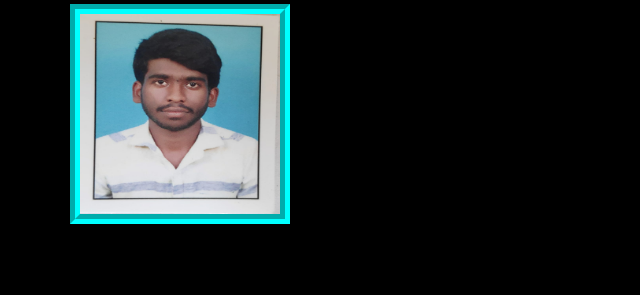
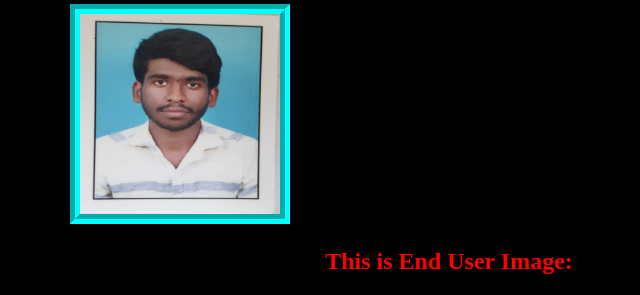
Before and after one commit to Venkatasiva18/git-process, a Django app: page /product/wish/ in a window 1280 px wide. Shown: the part 885-1180 px from the top of the page, without its empty margins (191-831 px from the left). Before the commit the page ends 1109 px from the top, so only its background shows below. Run offline with Django 4.2, Linux system fonts and the light colour scheme.

Commit message:
new change

```diff
--- a/product/templates/wish.html
+++ b/product/templates/wish.html
@@ -25,6 +25,7 @@
 <a name="JS">JAVA SCRIPT</a><br>
 <h2 >This is End User Image: </h2>
 <img src ="{% static 'images/siva photo.jpg'%}" alt="">
+<h2 >This is End User Image: </h2>
 
 </body>
 </html>
```
